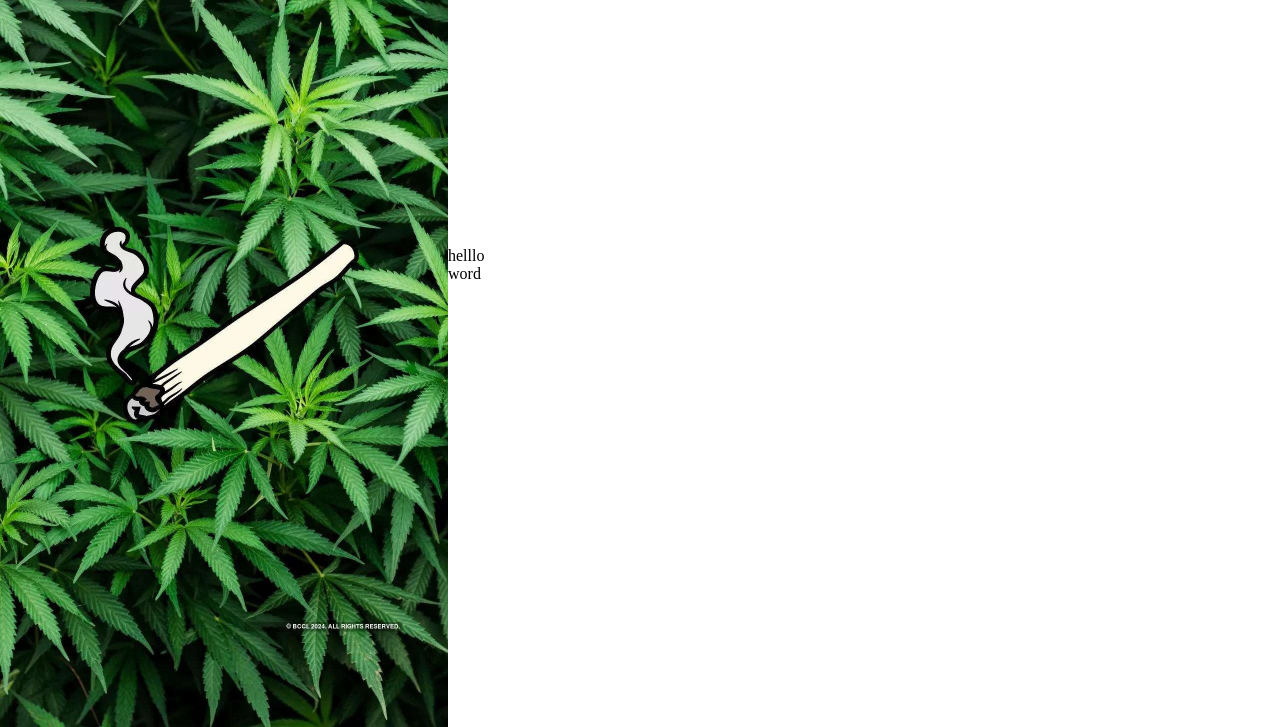
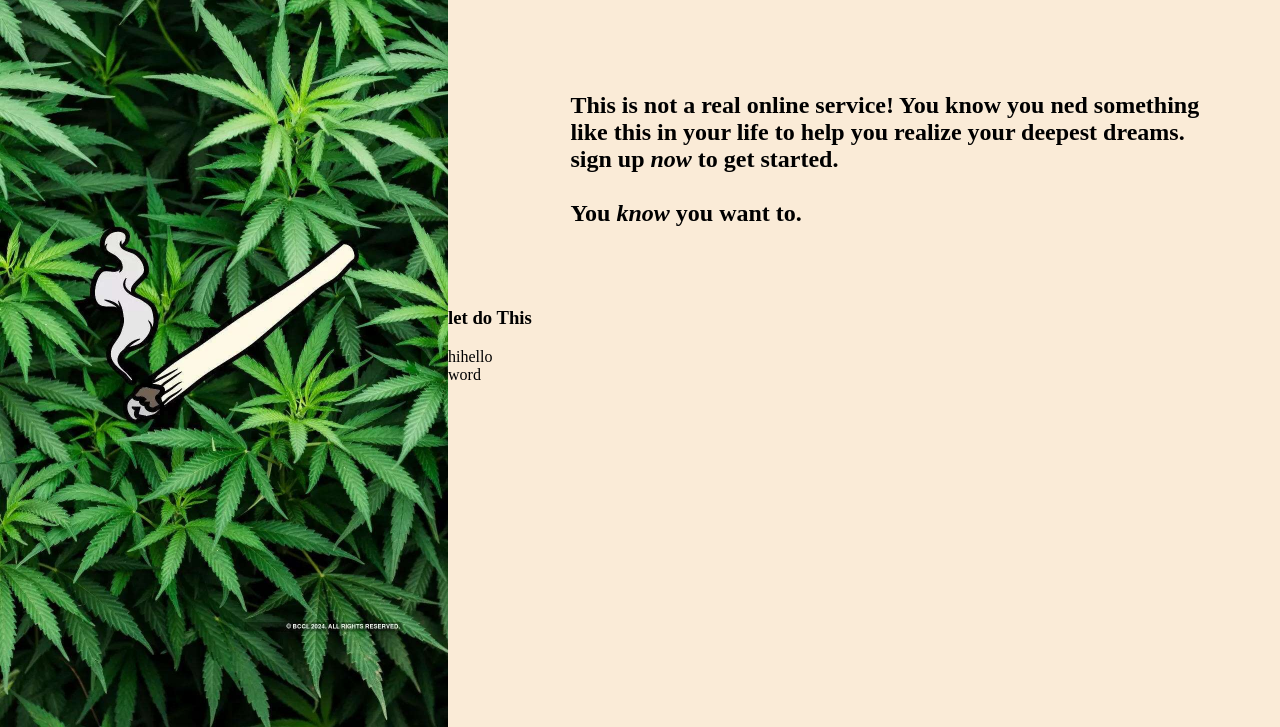
Before and after one commit to Reydove/sign-up-form, a plain HTML site: page index.html in a window 1280 px wide. Shown: the part 73-800 px from the top of the page. Drawn offline with Linux system fonts and the light colour scheme.

Commit message:
Adding form to the html code

```diff
--- a/index.html
+++ b/index.html
@@ -15,8 +15,22 @@
             <h1>hi</h1>
         </div>
         <div class="right">
-           <div class="first">Hi</div>
-           <div class="seond">helllo</div>
+           <div class="first">
+            <h2>
+                This is not a real online service! You know you ned something<br/>
+                like this in your life to help you realize your deepest dreams.<br/>
+                sign up <em>now</em> to get started.<br/><br/>
+                 You <em>know</em> you want to.
+
+            </h2>
+           </div>
+           <div class="seond">
+            <h3> let do This</h3>
+            <form action="" method="get"  class="form-main-div">
+                <div class="form-divs>">hi</div>
+                <div class="form-divs">hello</div>
+            </form>
+           </div>
            <div class="third">word</div>
         </div>
     </div>
--- a/style.css
+++ b/style.css
@@ -35,16 +35,29 @@ body{
 
 .right{
   display: flex;
-  justify-content: last baseline;
   width: 50vw;
   flex-direction: column;
+  background-color:antiquewhite;
+  width: 65vw;
+
 }
 .first{
-  height: 40vh
+  height: 40vh;
+  display: flex;
+  justify-content: center;
+  align-items: flex-end;
+  margin-left: 5%;
+  margin-bottom: 5%;
+
 }
 .second{
-  height: 40vh
+  height: 40vh;
+  background: white:
 }
 .third{
   height: 40vh;
 }
+.form-main-div{
+    display: flex;
+    flex-direction: row;
+}
```
